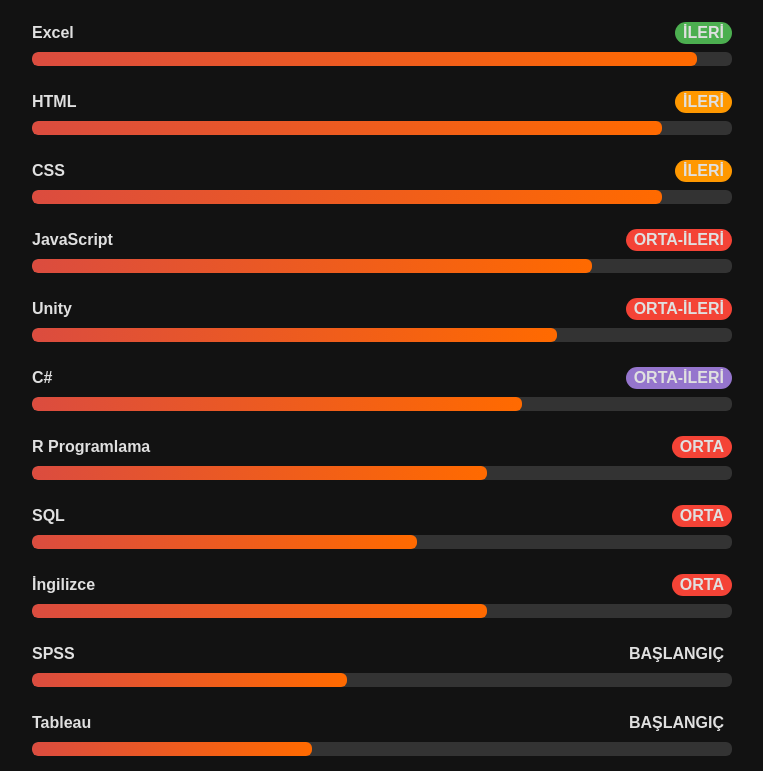
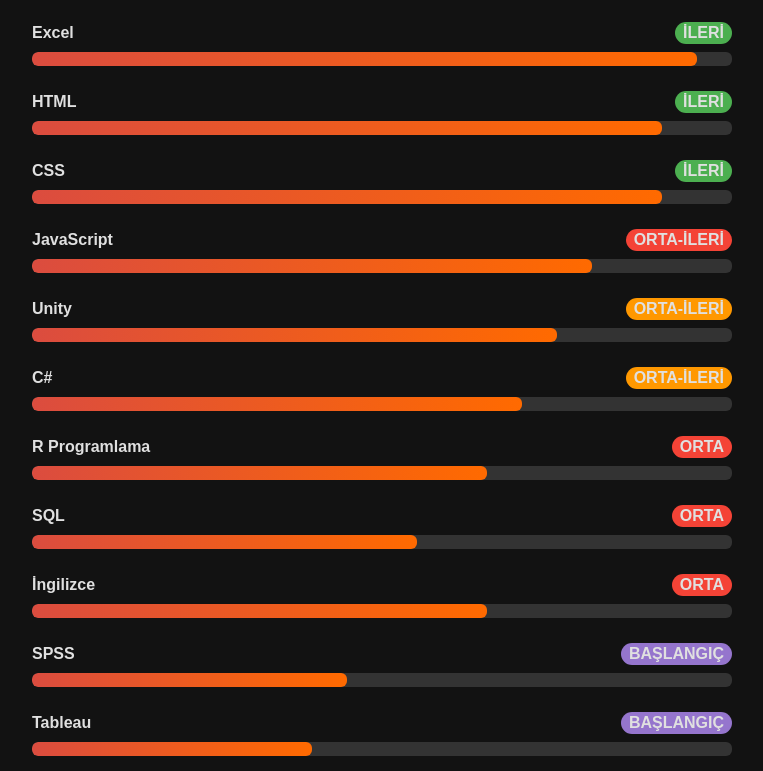
Before and after one commit to suranurderin/portfolio, a plain HTML site: page index.html in a window 1280 px wide. Shown: the part 1289-2060 px from the top of the page, without its empty margins (258-1021 px from the left). Drawn offline with Linux system fonts and the light colour scheme.

Commit message:
Update index.html

```diff
--- a/index.html
+++ b/index.html
@@ -90,7 +90,7 @@
     <div class="skill">
       <div class="skill-header">
         <span id="skill-html">HTML</span>
-        <span class="badge ileri" id="level-html">İleri</span>
+        <span class="badge uzman" id="level-html">İleri</span>
       </div>
       <div class="bar" data-tooltip="80%"><div style="width: 90%"></div></div>
     </div>
@@ -98,7 +98,7 @@
     <div class="skill">
       <div class="skill-header">
         <span id="skill-css">CSS</span>
-        <span class="badge ileri" id="level-css">İleri</span>
+        <span class="badge uzman" id="level-css">İleri</span>
       </div>
       <div class="bar" data-tooltip="75%"><div style="width: 90%"></div></div>
     </div>
@@ -114,7 +114,7 @@
      <div class="skill">
       <div class="skill-header">
         <span id="skill-unity">Unity</span>
-        <span class="badge orta" id="level-unity">Orta-İleri</span>
+        <span class="badge ileri" id="level-unity">Orta-İleri</span>
       </div>
       <div class="bar" data-tooltip="40%"><div style="width: 75%"></div></div>
     </div>
@@ -122,7 +122,7 @@
     <div class="skill">
       <div class="skill-header">
         <span id="skill-csharp">C#</span>
-        <span class="badge bas" id="level-csharp">Orta-İleri</span>
+        <span class="badge ileri" id="level-csharp">Orta-İleri</span>
       </div>
       <div class="bar" data-tooltip="40%"><div style="width: 70%"></div></div>
     </div>
@@ -154,7 +154,7 @@
      <div class="skill">
       <div class="skill-header">
         <span id="skill-spss">SPSS</span>
-        <span class="badge baslangic" id="level-spss">Başlangıç</span>
+        <span class="badge bas" id="level-spss">Başlangıç</span>
       </div>
       <div class="bar" data-tooltip="75%"><div style="width: 45%"></div></div>
     </div>
@@ -162,7 +162,7 @@
     <div class="skill">
       <div class="skill-header">
         <span id="skill-tableau">Tableau</span>
-        <span class="badge baslangic" id="level-tableau">Başlangıç</span>
+        <span class="badge bas" id="level-tableau">Başlangıç</span>
       </div>
       <div class="bar" data-tooltip="65%"><div style="width: 40%"></div></div>
     </div>
```
